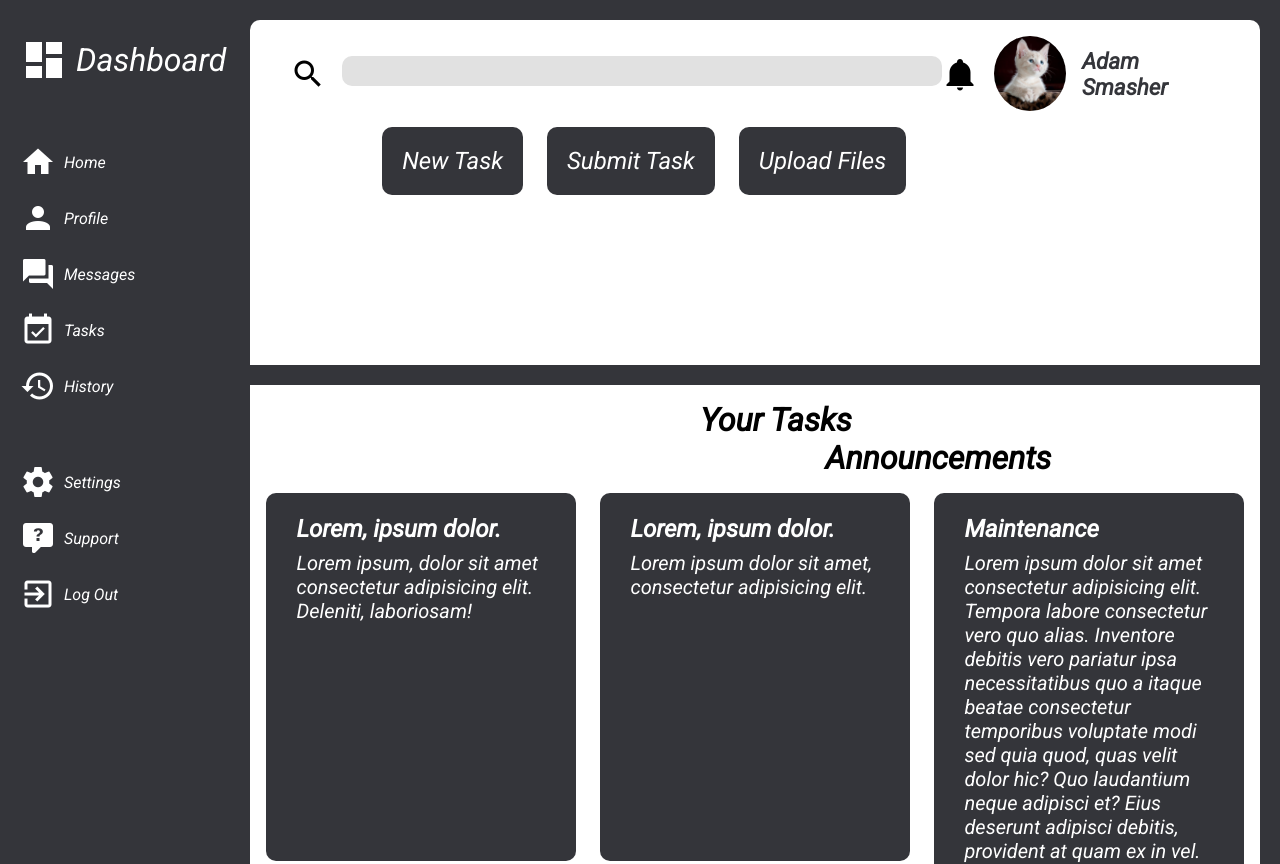
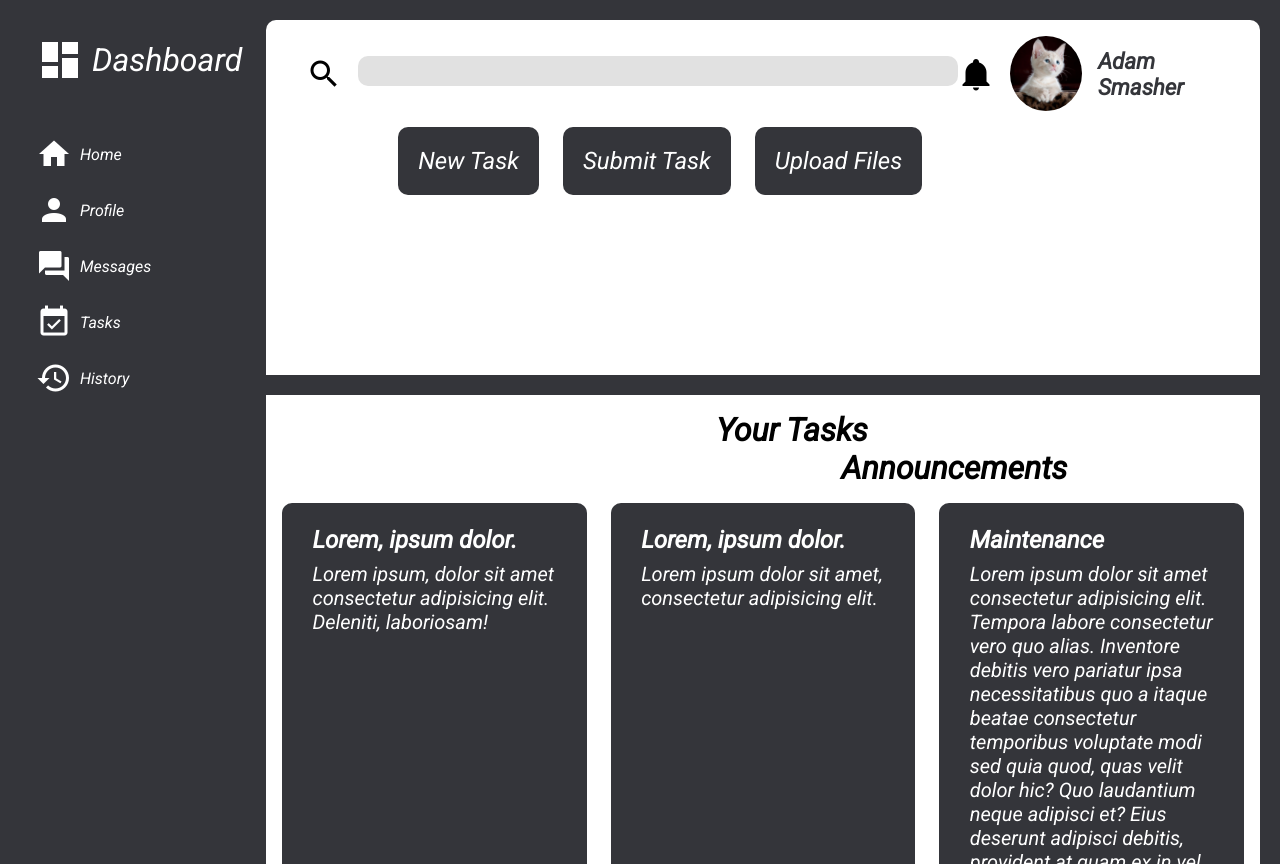
Before and after one commit to oguzhanmolu/admin-dashboard, a plain HTML site: page index.html in a window 1280 px wide. Shown: the top 864 px of the page. Drawn offline with Linux system fonts and the light colour scheme.

Commit message:
minor size change

```diff
--- a/style.css
+++ b/style.css
@@ -23,6 +23,7 @@ body {
 .nav-item {
   display: flex;
   align-items: center;
+  margin-left: 1rem;
   margin-right: 1.5rem;
   gap: 0.5rem;
   cursor: pointer;
@@ -31,9 +32,11 @@ body {
   margin-top: 1rem;
   font-size: 2rem;
 }
-.home,
+.home {
+  margin-top: 2rem;
+}
 .settings {
-  margin-top: 2.5rem;
+  margin-top: 490px;
 }
 .nav-item:hover {
   background-color: black;
```
